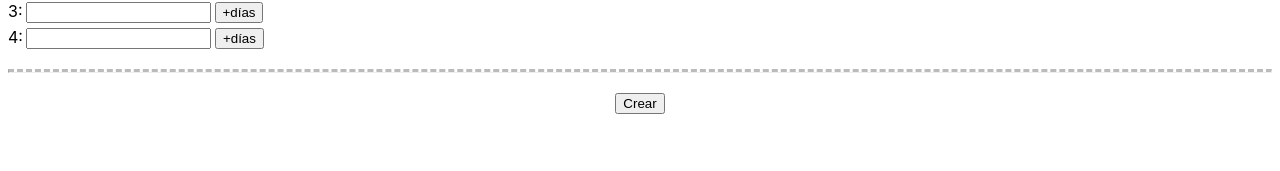
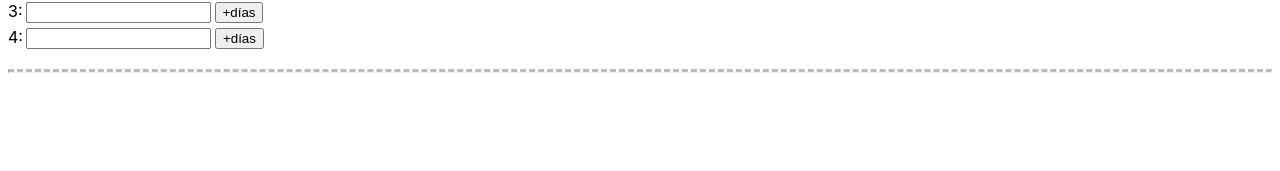
Before and after one commit to gon2santos/pistaApp, a Next.js app: page / in a window 1280 px wide. Shown: the part 151-322 px from the top of the page. Built offline with nearby package versions, Linux system fonts and the light colour scheme.

Commit message:
ajustes a la tabla

```diff
--- a/components/planillas.jsx
+++ b/components/planillas.jsx
@@ -5,6 +5,7 @@ export default function Planillas() {
 
 
     const [inputNames, setInputNames] = useState(["", "", "", ""]);
+    const [inputCount, setInputCount] = useState(0);
 
     function daysInMonth(month, year) {
         return new Date(year, month, 0).getDate();
@@ -21,31 +22,48 @@ export default function Planillas() {
     var body = [];
     var rows = [];
 
-    const [showTable, setShowTable] = useState(false);
-
     const countNames = () => {
         var count = 0;
         inputNames.forEach(element => {
             element ? count++ : {};
         });
-        return count;
+        setInputCount(count);
     }
 
+    var fecha = "";
+
     const populateTable = () => {
-        let nameCount = countNames();
         let numDays = GFG_Fun();
         var u = 0;
-        switch (nameCount) {
+        let date = new Date();
+        let month = date.getMonth() + 1;
+        let year = date.getFullYear();
+        fecha = `Planilla ${month}/${year}`;
+        const d = new Date(month + " 1 " + year);
+        let day = d.getDay();//numero de dia semanal
+        switch (inputCount) {
             case 3:
+                for (let g = 1; g < day; g++) {
+                    rows.push("");
+                }
                 for (let a = 0; a < numDays; a++) {
                     rows.push(inputNames[u]);
                     rows.push(inputNames[u]);
                     u === 2 ? u = 0 : u++;
                 }
+                var len = rows.length;
+                for (let a = (day - 1); a < len; a++) {
+                    if ((a - (day - 2)) <= numDays)
+                        rows[a] = (a - (day - 2)) + ". " + rows[a];
+                    else
+                        rows[a] = "";
+                }
                 body = [];
                 var t = 0;
+                var numWeeks = 5;
+                if ((day > 5) && (numDays == 31)) { numWeeks = 6; }
                 /* aca pushear en body arrays de 7 elementos sacados de rows */
-                for (let h = 0; h < 5; h++) {
+                for (let h = 0; h < numWeeks; h++) {
                     body.push([rows[t], rows[t + 1], rows[t + 2], rows[t + 3], rows[t + 4], rows[t + 5], rows[t + 6]]);
                     t += 7;
                 }
@@ -58,14 +76,11 @@ export default function Planillas() {
         }
     }
 
-    const HandleCreateBtn = () => {
-        setShowTable(!showTable)
-    }/* alert(GFG_Fun()); */
-
     const renderTable = () => {
         populateTable();
         return (
             <div>
+                <h3>{fecha}</h3>
                 <table>
                     <thead>
                         <tr>
@@ -90,90 +105,18 @@ export default function Planillas() {
             <p>Nombres: </p>
             <div className={styles.nombresContainer}>
                 <div><label htmlFor="input1">1:</label>
-                    <input type="text" id="input1" className={styles.nombresInput} onChange={(e) => setInputNames([e.target.value, inputNames[1], inputNames[2], inputNames[3]])} /><button>+días</button></div>
+                    <input type="text" id="input1" className={styles.nombresInput} onChange={(e) => { setInputNames([e.target.value, inputNames[1], inputNames[2], inputNames[3]]); countNames(); }} /><button>+días</button></div>
                 <div><label htmlFor="input2">2:</label>
-                    <input type="text" id="input2" className={styles.nombresInput} onChange={(e) => setInputNames([inputNames[0], e.target.value, inputNames[2], inputNames[3]])} /><button>+días</button></div>
+                    <input type="text" id="input2" className={styles.nombresInput} onChange={(e) => { setInputNames([inputNames[0], e.target.value, inputNames[2], inputNames[3]]); countNames(); }} /><button>+días</button></div>
                 <div><label htmlFor="input3">3:</label>
-                    <input type="text" id="input3" className={styles.nombresInput} onChange={(e) => setInputNames([inputNames[0], inputNames[1], e.target.value, inputNames[3]])} /><button>+días</button></div>
+                    <input type="text" id="input3" className={styles.nombresInput} onChange={(e) => { setInputNames([inputNames[0], inputNames[1], e.target.value, inputNames[3]]); countNames(); }} /><button>+días</button></div>
                 <div><label htmlFor="input4">4:</label>
-                    <input type="text" id="input4" className={styles.nombresInput} onChange={(e) => setInputNames([inputNames[0], inputNames[1], inputNames[2], e.target.value])} /><button>+días</button></div>
+                    <input type="text" id="input4" className={styles.nombresInput} onChange={(e) => { setInputNames([inputNames[0], inputNames[1], inputNames[2], e.target.value]); countNames(); }} /><button>+días</button></div>
             </div>
 
             <hr className={styles.hrDashed}></hr>
 
-            <div className={styles.crearBtnContainer}><button onClick={() => HandleCreateBtn()}>Crear</button></div>
-
-            {showTable ? renderTable() : <div></div>}
-
-
-            {/* <table>
-                <tbody>
-                    <tr>
-                        <th>Lunes</th>
-                        <th>Martes</th>
-                        <th>Miercoles</th>
-                        <th>Jueves</th>
-                        <th>Viernes</th>
-                        <th>Sabado</th>
-                        <th>Domingo</th>
-                    </tr>
-                    <tr>
-                        <td>Alfreds Futterkiste</td>
-                        <td>Maria Anders</td>
-                        <td>Germany</td>
-                        <td>Alfreds Futterkiste</td>
-                        <td>Maria Anders</td>
-                        <td>Germany</td>
-                        <td>Germany</td>
-                    </tr>
-                    <tr>
-                        <td>Centro comercial Moctezuma</td>
-                        <td>Francisco Chang</td>
-                        <td>Mexico</td>
-                        <td>Alfreds Futterkiste</td>
-                        <td>Maria Anders</td>
-                        <td>Germany</td>
-                        <td>Germany</td>
-                    </tr>
-                    <tr>
-                        <td>Ernst Handel</td>
-                        <td>Roland Mendel</td>
-                        <td>Austria</td>
-                        <td>Alfreds Futterkiste</td>
-                        <td>Maria Anders</td>
-                        <td>Germany</td>
-                        <td>Germany</td>
-                    </tr>
-                    <tr>
-                        <td>Island Trading</td>
-                        <td>Helen Bennett</td>
-                        <td>UK</td>
-                        <td>Alfreds Futterkiste</td>
-                        <td>Maria Anders</td>
-                        <td>Germany</td>
-                        <td>Germany</td>
-                    </tr>
-                    <tr>
-                        <td>Laughing Bacchus Winecellars</td>
-                        <td>Yoshi Tannamuri</td>
-                        <td>Canada</td>
-                        <td>Alfreds Futterkiste</td>
-                        <td>Maria Anders</td>
-                        <td>Germany</td>
-                        <td>Germany</td>
-                    </tr>
-                    <tr>
-                        <td>Magazzini Alimentari Riuniti</td>
-                        <td>Giovanni Rovelli</td>
-                        <td>Italy</td>
-                        <td>Alfreds Futterkiste</td>
-                        <td>Maria Anders</td>
-                        <td>Germany</td>
-                        <td>Germany</td>
-                    </tr>
-                </tbody>
-            </table> */}
-
+            {(inputCount >= 3) ? renderTable() : <div></div>}
 
         </div>
     )
--- a/pages/index.js
+++ b/pages/index.js
@@ -71,6 +71,7 @@ export default function Home() {
         width: 100%;
         }
         td, th {
+        white-space: nowrap;
         border: 1px solid #dddddd;
         text-align: left;
         padding: 5px;
```
